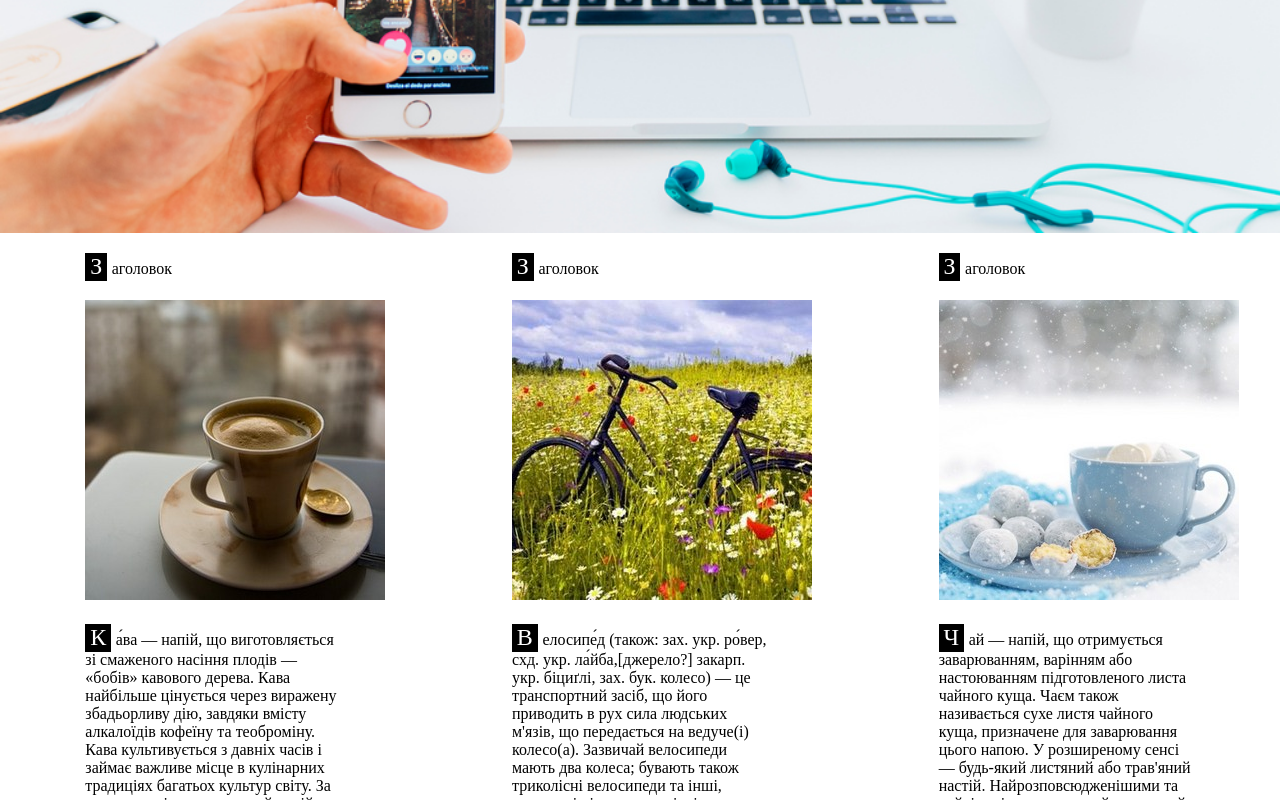
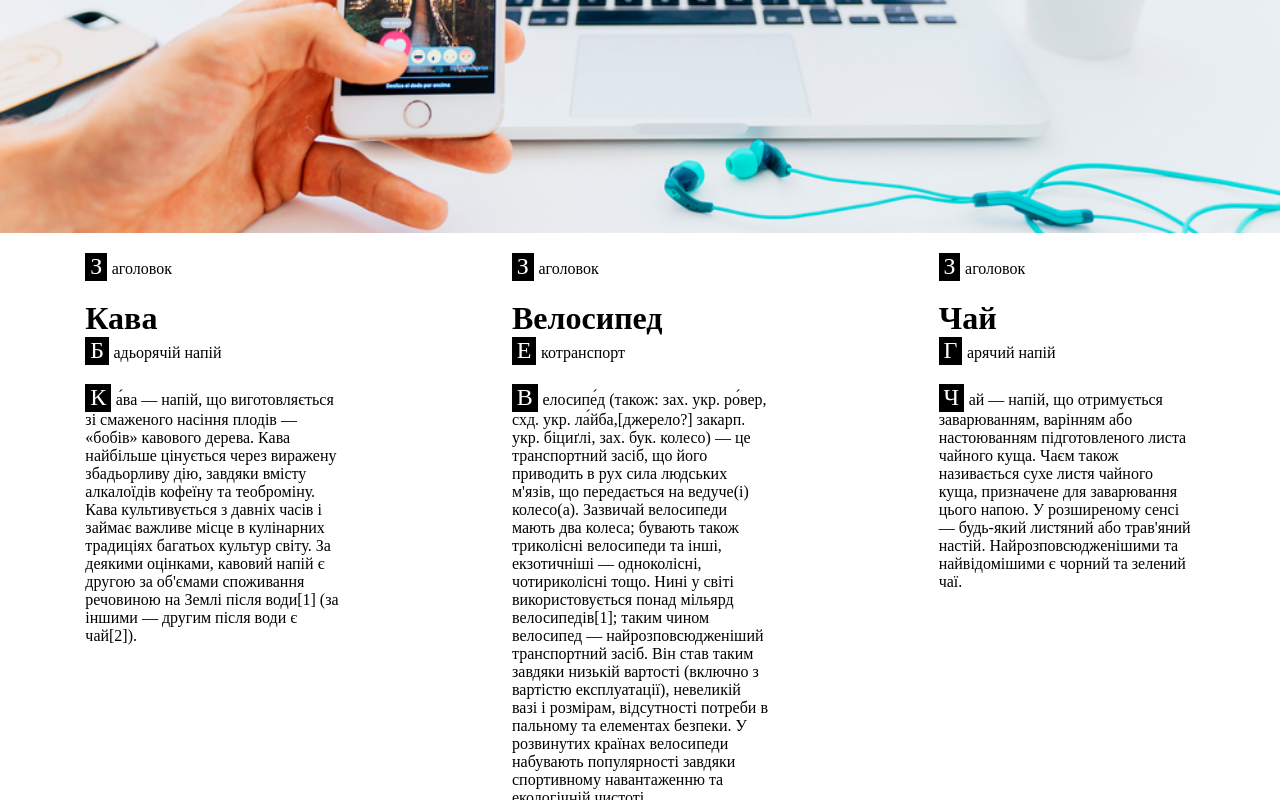
Before and after one commit to Denis6435/Project_1, a plain HTML site: page index.html in a window 1280 px wide. Shown: the part 567-1367 px from the top of the page. Drawn offline with Linux system fonts and the light colour scheme.

Commit message:
Update index.html

```diff
--- a/index.html
+++ b/index.html
@@ -29,20 +29,36 @@
 	</section>
 	<div class="content-box">
 		<div class="box-box">
-			<p>Заголовок</p>
-			<img src="img/img1.jpg">
-			<p>Ка́ва — напій, що виготовляється зі смаженого насіння плодів — «бобів» кавового дерева. Кава найбільше цінується через виражену збадьорливу дію, завдяки вмісту алкалоїдів кофеїну та теоброміну. Кава культивується з давніх часів і займає важливе місце в кулінарних традиціях багатьох культур світу. За деякими оцінками, кавовий напій є другою за об'ємами споживання речовиною на Землі після води[1] (за іншими — другим після води є чай[2]).</p>
+			<p class="abc">Заголовок</p>
+			<figure  class="cava">
+				<figcaption>
+					<h1 class="cava2">Кава</h1>
+					<p class="cava1">Бадьорячій напій</p>
+				</figcaption>
+			</figure>
+
+			<p class="abc">Ка́ва — напій, що виготовляється зі смаженого насіння плодів — «бобів» кавового дерева. Кава найбільше цінується через виражену збадьорливу дію, завдяки вмісту алкалоїдів кофеїну та теоброміну. Кава культивується з давніх часів і займає важливе місце в кулінарних традиціях багатьох культур світу. За деякими оцінками, кавовий напій є другою за об'ємами споживання речовиною на Землі після води[1] (за іншими — другим після води є чай[2]).</p>
 
 		</div>
 		<div class="box-box">
-			<p>Заголовок</p>
-			<img src="img/img2.jpg">
-			<p>Велосипе́д (також: зах. укр. ро́вер, схд. укр. ла́йба,[джерело?] закарп. укр. біциґлі, зах. бук. колесо) — це транспортний засіб, що його приводить в рух сила людських м'язів, що передається на ведуче(і) колесо(а). Зазвичай велосипеди мають два колеса; бувають також триколісні велосипеди та інші, екзотичніші — одноколісні, чотириколісні тощо. Нині у світі використовується понад мільярд велосипедів[1]; таким чином велосипед — найрозповсюдженіший транспортний засіб. Він став таким завдяки низькій вартості (включно з вартістю експлуатації), невеликій вазі і розмірам, відсутності потреби в пальному та елементах безпеки. У розвинутих країнах велосипеди набувають популярності завдяки спортивному навантаженню та екологічній чистоті.</p>
+			<p class="abc">Заголовок</p>
+			<figure  class="velo">
+				<figcaption>
+					<h1 class="velo2">Велосипед</h1>
+					<p class="velo1">Екотранспорт</p>
+				</figcaption>
+			</figure>
+			<p class="abc">Велосипе́д (також: зах. укр. ро́вер, схд. укр. ла́йба,[джерело?] закарп. укр. біциґлі, зах. бук. колесо) — це транспортний засіб, що його приводить в рух сила людських м'язів, що передається на ведуче(і) колесо(а). Зазвичай велосипеди мають два колеса; бувають також триколісні велосипеди та інші, екзотичніші — одноколісні, чотириколісні тощо. Нині у світі використовується понад мільярд велосипедів[1]; таким чином велосипед — найрозповсюдженіший транспортний засіб. Він став таким завдяки низькій вартості (включно з вартістю експлуатації), невеликій вазі і розмірам, відсутності потреби в пальному та елементах безпеки. У розвинутих країнах велосипеди набувають популярності завдяки спортивному навантаженню та екологічній чистоті.</p>
 		</div>
 		<div class="box-box">
-			<p>Заголовок</p>
-			<img src="img/cup1.jpg">
-			<p>Чай — напій, що отримується заварюванням, варінням або настоюванням підготовленого листа чайного куща. Чаєм також називається сухе листя чайного куща, призначене для заварювання цього напою. У розширеному сенсі — будь-який листяний або трав'яний настій. Найрозповсюдженішими та найвідомішими є чорний та зелений чаї.</p>
+			<p class="abc">Заголовок</p>
+			<figure  class="chai">
+				<figcaption>
+					<h1 class="chai2">Чай</h1>
+					<p class="chai1">Гарячий напій</p>
+				</figcaption>
+			</figure>
+			<p class="abc">Чай — напій, що отримується заварюванням, варінням або настоюванням підготовленого листа чайного куща. Чаєм також називається сухе листя чайного куща, призначене для заварювання цього напою. У розширеному сенсі — будь-який листяний або трав'яний настій. Найрозповсюдженішими та найвідомішими є чорний та зелений чаї.</p>
 		</div>
 
 
```
